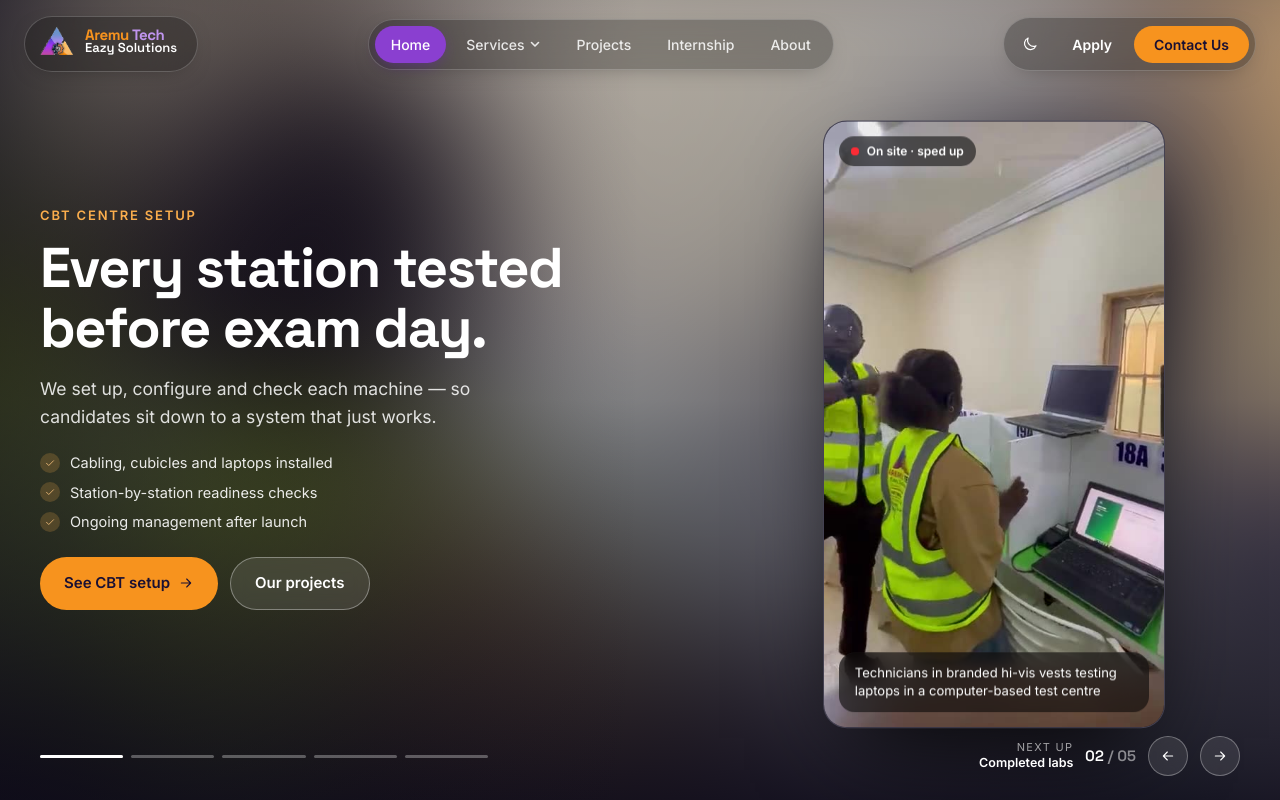
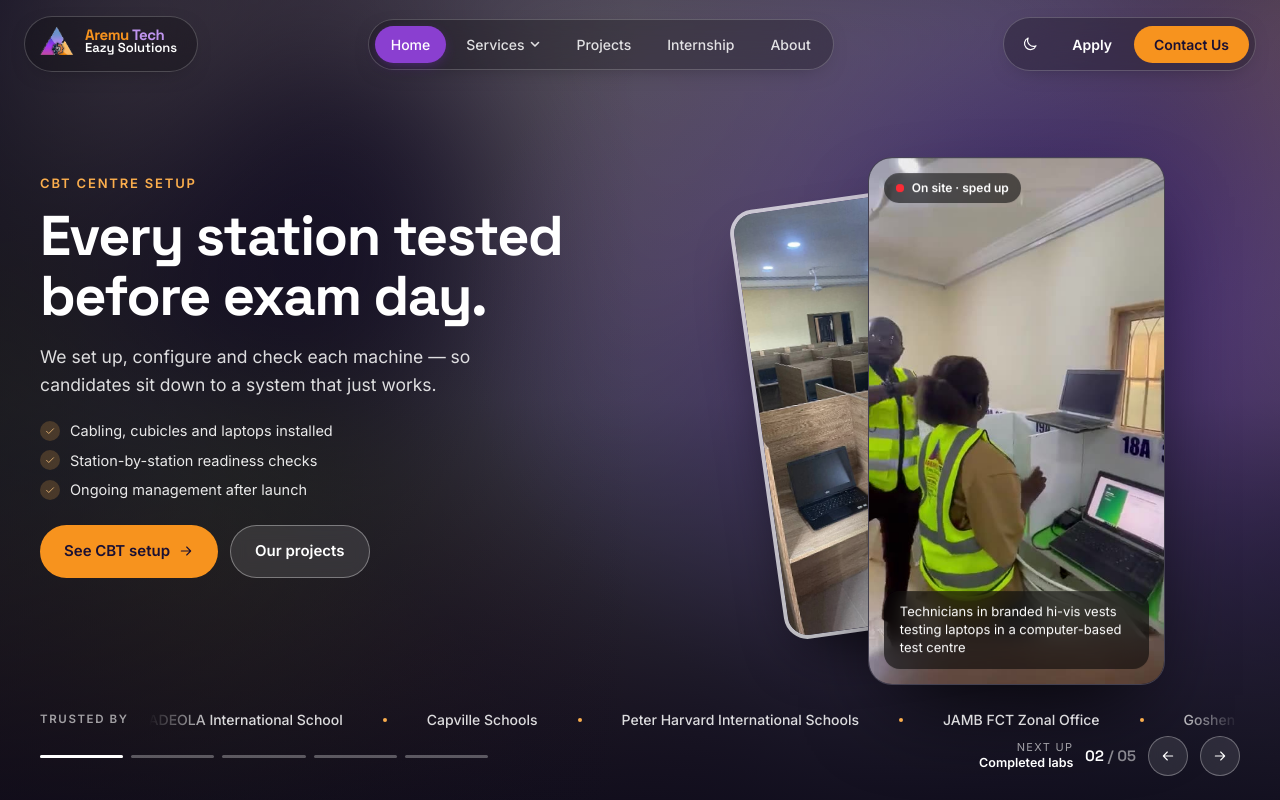
Before and after one commit to anointedthedeveloper/Aremu-Tech-Eazy-Solutions, a React (Vite) app: page / in a window 1280 px wide. Both pictures are taken after a click on the button 172 px from the left and 756 px from the top of the page. Shown: the top 800 px of the page. Built offline with nearby package versions, Linux system fonts and the light colour scheme.

Commit message:
Hero: richer video slides (brand backdrop, fanned photo, clients ticker); OG image now uses the team photo background
Co-Authored-By: Claude Sonnet 5.5 <noreply@anthropic.com>
Claude-Session: https://claude.ai/code/session_019JRcJVtBamxmsVc24ZsBpb

```diff
--- a/src/components/Hero.tsx
+++ b/src/components/Hero.tsx
@@ -6,6 +6,7 @@ import SmartImage from './SmartImage'
 import { IconArrowRight, IconCheck } from './icons'
 import { IMAGES, VIDEOS, type SiteImage, type SiteVideo } from '../lib/images'
 import { useMediaQuery } from '../lib/network'
+import { CLIENTS } from '../lib/constants'
 
 interface Cta {
   to: string
@@ -28,6 +29,8 @@ interface PhotoSlide extends BaseSlide {
 interface VideoSlide extends BaseSlide {
   kind: 'video'
   video: SiteVideo
+  /** Still photo fanned out behind the framed clip on desktop (costs no video data). */
+  backImage: SiteImage
 }
 type Slide = PhotoSlide | VideoSlide
 
@@ -46,6 +49,7 @@ const SLIDES: Slide[] = [
   {
     kind: 'video',
     video: VIDEOS.fieldTesting,
+    backImage: IMAGES.labWoodHall,
     kicker: 'CBT centre setup',
     title: 'Every station tested before exam day.',
     text: 'We set up, configure and check each machine — so candidates sit down to a system that just works.',
@@ -67,6 +71,7 @@ const SLIDES: Slide[] = [
   {
     kind: 'video',
     video: VIDEOS.cablingInstall,
+    backImage: IMAGES.trunkingInstall,
     kicker: 'Networking, cabling & CCTV',
     title: 'Cabling and networks, done properly.',
     text: 'Structured cabling, trunking, CCTV and connectivity for offices, schools and homes.',
@@ -180,13 +185,16 @@ export default function Hero() {
           ) : (
             <>
               {isDesktop ? (
-                /* desktop: blurred backdrop + large framed clip on the right (below) */
-                <img
-                  src={slide.video.poster}
-                  alt=""
-                  aria-hidden="true"
-                  className="absolute inset-0 h-full w-full scale-125 object-cover blur-3xl"
-                />
+                /* desktop: brand backdrop + large framed clip on the right (below) */
+                <div className="absolute inset-0 bg-[#1b1535]">
+                  <img
+                    src={slide.video.poster}
+                    alt=""
+                    aria-hidden="true"
+                    className="absolute inset-0 h-full w-full scale-125 object-cover opacity-40 blur-3xl"
+                  />
+                  <div className="absolute inset-0 bg-[radial-gradient(70%_80%_at_85%_40%,rgba(122,71,207,0.55),transparent_70%),radial-gradient(60%_60%_at_0%_100%,rgba(247,147,30,0.28),transparent_70%)]" />
+                </div>
               ) : (
                 /* phones: full-bleed portrait footage */
                 <VideoCard video={slide.video} eager className="h-full w-full" />
@@ -211,10 +219,16 @@ export default function Hero() {
             transition={{ duration: reduceMotion ? 0 : 0.7 }}
             className="absolute top-1/2 right-[9%] z-10 hidden -translate-y-[46%] lg:block"
           >
+            <div
+              aria-hidden="true"
+              className="absolute top-[7%] -left-28 -z-10 hidden aspect-[9/16] h-[82%] -rotate-[8deg] overflow-hidden rounded-3xl border-4 border-white/70 shadow-[0_30px_60px_-25px_rgba(0,0,0,0.8)] xl:block"
+            >
+              <SmartImage image={slide.backImage} loading="eager" variant="dark" showLabel={false} className="h-full w-full" />
+            </div>
             <VideoCard
               video={slide.video}
               eager
-              className="aspect-[9/16] h-[min(76svh,780px)] rounded-3xl border border-white/20 shadow-[0_40px_90px_-30px_rgba(0,0,0,0.9)]"
+              className="aspect-[9/16] h-[min(66svh,720px)] rounded-3xl border border-white/20 shadow-[0_40px_90px_-30px_rgba(0,0,0,0.9)]"
             />
             <span className="absolute top-4 left-4 inline-flex items-center gap-2 rounded-full bg-black/55 px-3 py-1.5 text-[12px] font-semibold text-white backdrop-blur-md">
               <span className="relative flex h-2 w-2">
@@ -231,7 +245,7 @@ export default function Hero() {
       </AnimatePresence>
 
       {/* copy */}
-      <div className={`relative z-20 mx-auto flex h-full max-w-[1600px] flex-col justify-end px-4 pt-28 pb-24 sm:px-6 sm:pb-28 lg:px-10 ${slide.kind === 'video' ? 'lg:justify-center lg:pb-24' : ''}`}>
+      <div className={`relative z-20 mx-auto flex h-full max-w-[1600px] flex-col justify-end px-4 pt-28 pb-24 sm:px-6 sm:pb-28 lg:px-10 [@media(min-height:700px)]:sm:pb-40 ${slide.kind === 'video' ? 'lg:justify-center lg:pb-24' : ''}`}>
         <AnimatePresence mode="wait">
           <motion.div
             key={index}
@@ -247,7 +261,7 @@ export default function Hero() {
               {slide.title}
             </h1>
             <p className="mt-4 max-w-lg text-[16px] leading-relaxed text-white/85 sm:text-[17.5px]">{slide.text}</p>
-            <ul className="mt-5 hidden space-y-2 sm:block">
+            <ul className="mt-5 hidden space-y-2 sm:block [@media(max-height:760px)]:hidden">
               {slide.points.map((pt) => (
                 <li key={pt} className="flex items-center gap-2.5 text-[14.5px] text-white/90">
                   <span className="flex h-5 w-5 shrink-0 items-center justify-center rounded-full bg-amber-400/20 text-amber-300">
@@ -268,6 +282,26 @@ export default function Hero() {
             </div>
           </motion.div>
         </AnimatePresence>
+      </div>
+
+      {/* social proof ticker */}
+      <div
+        aria-label="Clients we have worked with"
+        className="absolute inset-x-0 bottom-[4.1rem] z-20 hidden sm:block [@media(max-height:700px)]:hidden"
+      >
+        <div className="mx-auto flex max-w-[1600px] items-center gap-5 px-4 sm:px-6 lg:px-10">
+          <span className="shrink-0 text-[11.5px] font-semibold tracking-[0.14em] text-white/60 uppercase">Trusted by</span>
+          <div className="relative min-w-0 flex-1 overflow-hidden [mask-image:linear-gradient(90deg,transparent,black_6%,black_94%,transparent)]">
+            <ul className="animate-marquee flex w-max items-center gap-10 py-1 text-[14px] font-medium whitespace-nowrap text-white/85 motion-reduce:animate-none">
+              {[...CLIENTS, ...CLIENTS].map((c, i) => (
+                <li key={`${c}-${i}`} className="flex items-center gap-10" aria-hidden={i >= CLIENTS.length}>
+                  {c}
+                  <span className="h-1 w-1 rounded-full bg-amber-400" />
+                </li>
+              ))}
+            </ul>
+          </div>
+        </div>
       </div>
 
       {/* controls */}
--- a/src/index.css
+++ b/src/index.css
@@ -173,6 +173,13 @@
     background-image: linear-gradient(100deg, #ffd08a, #ffe9cf 50%, #fff);
   }
 
+  .animate-marquee {
+    animation: marquee 38s linear infinite;
+  }
+  .animate-marquee:hover {
+    animation-play-state: paused;
+  }
+
   .skeleton {
     position: relative;
     overflow: hidden;
@@ -212,6 +219,12 @@
   }
 }
 
+@keyframes marquee {
+  to {
+    transform: translateX(-50%);
+  }
+}
+
 @keyframes shimmer {
   100% {
     transform: translateX(100%);
```
Also changed, not shown: public/og-image.jpg.
